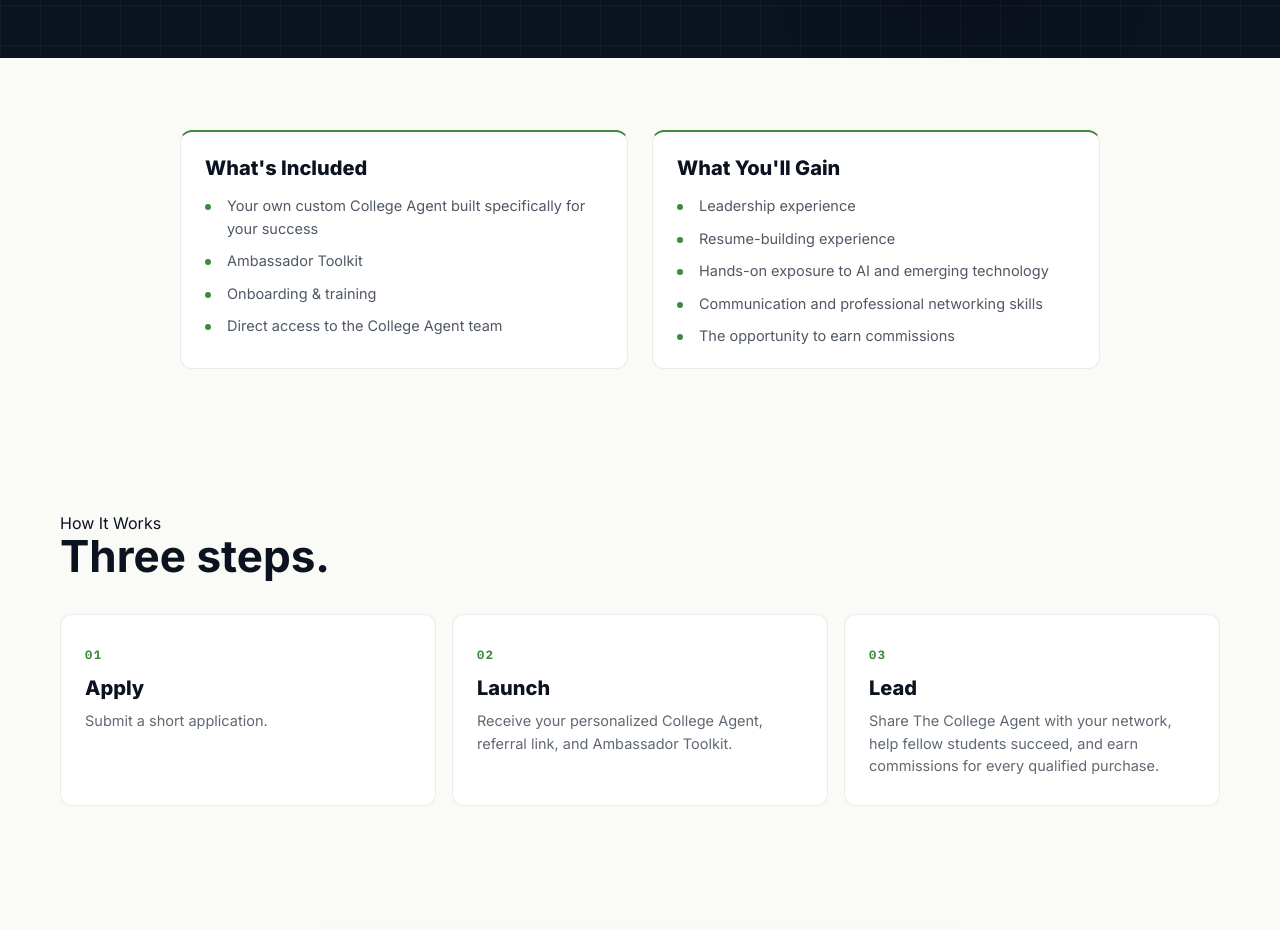
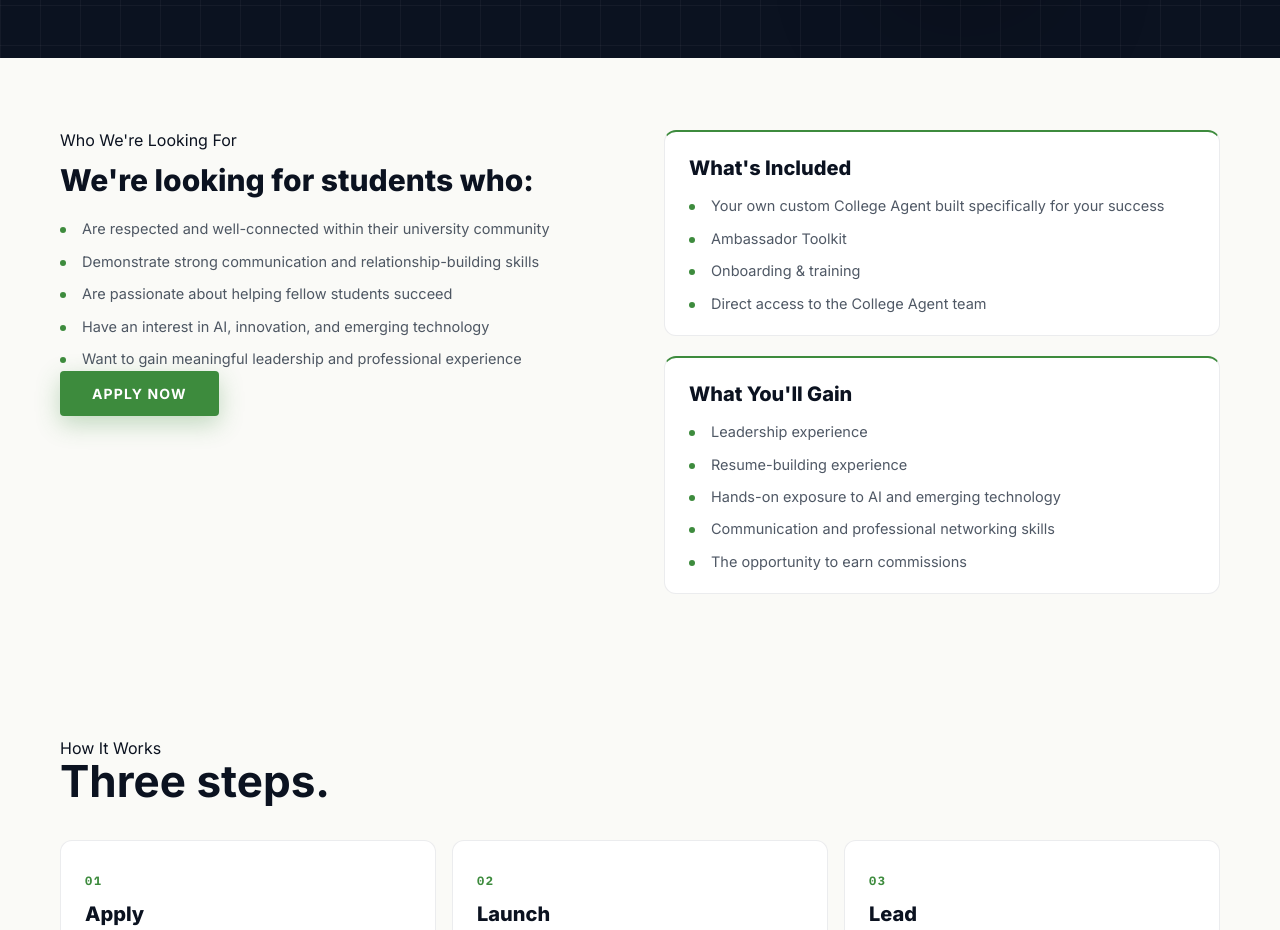
Before and after one commit to doralevich/the-college-agent, a Next.js app: page /ambassador in a window 1280 px wide. Shown: the part 1820-2750 px from the top of the page. Built offline with nearby package versions, Linux system fonts and the light colour scheme; no server answers.

Commit message:
Ambassador: bring Who-We're-Looking-For back as left of a 2-col (#34)
Two-column section: Who-We're-Looking-For on the left (eyebrow, h2, 5-bullet list, Apply Now CTA below), What's Included + What You'll Gain stacked on the right.

```diff
--- a/app/ambassador/page.tsx
+++ b/app/ambassador/page.tsx
@@ -28,6 +28,14 @@
   { icon: FileText,       title: "Writing & Research",  desc: "Organize sources, format citations, and keep papers on track." },
   { icon: TrendingUp,     title: "Track your Progress", desc: "Monitor grades, calculate averages, and identify areas to improve." },
   { icon: LifeBuoy,       title: "Academic Support",    desc: "Ask anything, anytime — clear explanations when you're stuck on a concept." },
+];
+
+const LOOKING_FOR = [
+  "Are respected and well-connected within their university community",
+  "Demonstrate strong communication and relationship-building skills",
+  "Are passionate about helping fellow students succeed",
+  "Have an interest in AI, innovation, and emerging technology",
+  "Want to gain meaningful leadership and professional experience",
 ];
 
 const INCLUDED = [
@@ -142,8 +150,16 @@
         </section>
 
         <section className="affiliate-section">
-          <div className="affiliate-shell">
-            <div className="included-gained-grid">
+          <div className="affiliate-shell who-shell">
+            <div className="who-left">
+              <span className="mono-label">Who We&apos;re Looking For</span>
+              <h2>We&apos;re looking for students who:</h2>
+              <ul className="bullet-list who-bullets">
+                {LOOKING_FOR.map((item) => <li key={item}>{item}</li>)}
+              </ul>
+              <a href="/ambassador/apply" className="btn-purple who-cta">Apply Now</a>
+            </div>
+            <div className="who-right">
               <div className="info-card">
                 <h3 className="info-card-title">What&apos;s Included</h3>
                 <ul className="bullet-list">
@@ -722,16 +738,40 @@
           line-height: 1.7;
           margin: 0;
         }
-        .included-gained-grid {
+        .who-shell {
           display: grid;
-          grid-template-columns: repeat(2, 1fr);
-          gap: 24px;
-          max-width: 920px;
-          margin: 0 auto;
+          grid-template-columns: minmax(0, 1fr) minmax(320px, 1fr);
+          gap: 48px;
+          align-items: start;
         }
-        @media (max-width: 640px) {
-          .included-gained-grid {
+        .who-left .mono-label {
+          margin-bottom: 12px;
+          display: block;
+        }
+        .who-left h2 {
+          font-size: clamp(24px, 2.4vw, 30px);
+          font-weight: 800;
+          color: var(--navy);
+          line-height: 1.2;
+          margin: 0 0 20px;
+        }
+        .who-bullets {
+          margin-bottom: 28px;
+        }
+        .who-cta {
+          display: inline-block;
+          font-size: 14px;
+          padding: 14px 32px;
+        }
+        .who-right {
+          display: flex;
+          flex-direction: column;
+          gap: 20px;
+        }
+        @media (max-width: 820px) {
+          .who-shell {
             grid-template-columns: 1fr;
+            gap: 32px;
           }
         }
         .two-col-section {
```
